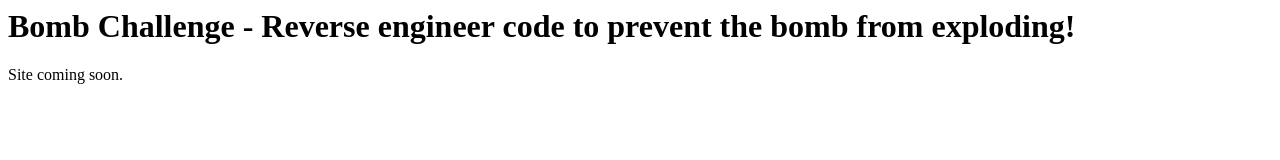
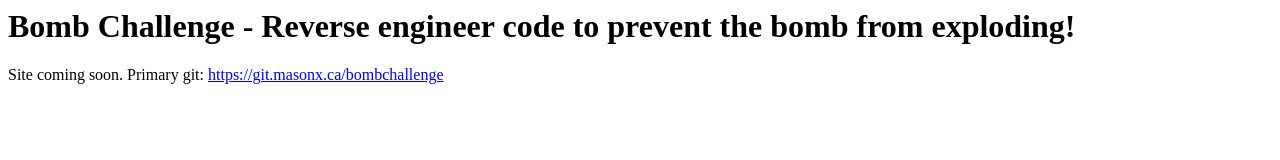
Before and after one commit to bombchallenge/bombchallenge.github.io, a plain HTML site: page index.html in a window 1280 px wide. Drawn offline with Linux system fonts and the light colour scheme.

Commit message:
Test propogation

```diff
--- a/index.html
+++ b/index.html
@@ -3,3 +3,5 @@
 <h1>Bomb Challenge - Reverse engineer code to prevent the bomb from exploding!</h1>
 
 Site coming soon.
+
+Primary git: <a href="https://git.masonx.ca/bombchallenge">https://git.masonx.ca/bombchallenge</a>
```
